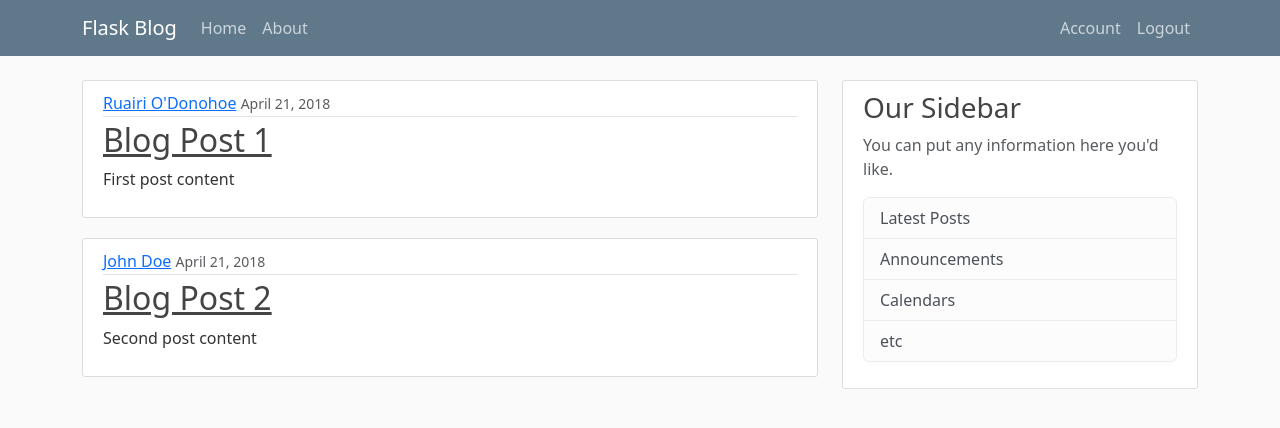
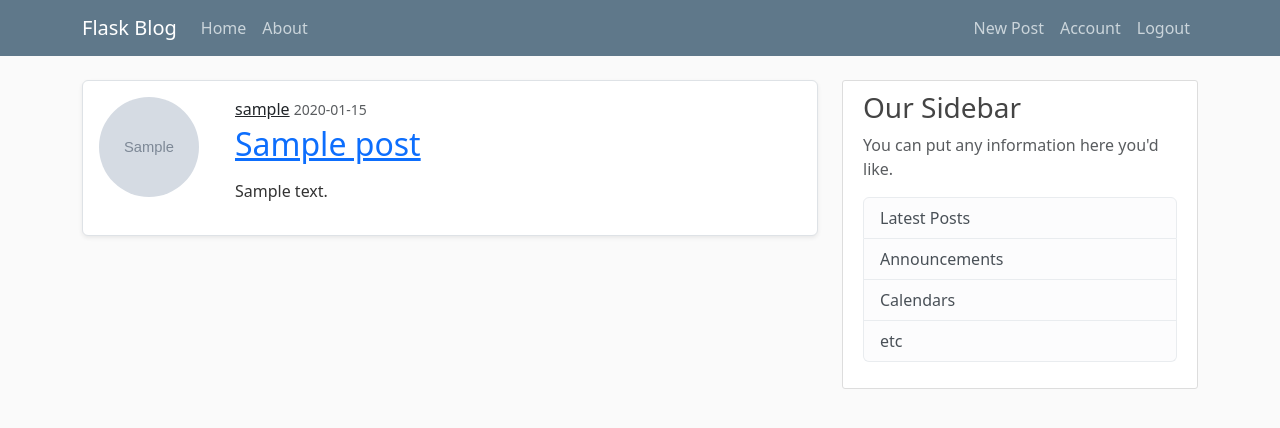
Before and after one commit to ruairiodonohoe/flaskblog, a Flask app: page / in a window 1280 px wide. Shown: the top 428 px of the page. Run offline with Flask 3, Linux system fonts and the light colour scheme; a user stored in the database is signed in; tables that the repository leaves empty hold one stand-in row (values such as "Sample post"); grey boxes marked "Sample" are stand-in pictures.

Commit message:
Created update and delete post pages

```diff
--- a/src/flaskblog/routes.py
+++ b/src/flaskblog/routes.py
@@ -1,31 +1,17 @@
-from flask import render_template, url_for, flash, redirect, request
+from flask import render_template, url_for, flash, redirect, request, abort
 from flaskblog import app, db, bcrypt
-from flaskblog.forms import RegistrationForm, LoginForm, UpdateAccountForm
-from flaskblog.models import User
+from flaskblog.forms import RegistrationForm, LoginForm, UpdateAccountForm, PostForm
+from flaskblog.models import User, Post
 from flask_login import login_user, current_user, logout_user, login_required
 import secrets
 import os
 from PIL import Image
 
-posts = [
-    {
-        "author": "Ruairi O'Donohoe",
-        "title": "Blog Post 1",
-        "content": "First post content",
-        "date_posted": "April 21, 2018",
-    },
-    {
-        "author": "John Doe",
-        "title": "Blog Post 2",
-        "content": "Second post content",
-        "date_posted": "April 21, 2018",
-    },
-]
-
 
 @app.route("/")
 @app.route("/home")
 def home():
+    posts = Post.query.all()
     return render_template("home.html", posts=posts)
 
 
@@ -106,3 +92,57 @@ def account():
         form.email.data = current_user.email
     image = url_for("static", filename="profile_pics/" + current_user.image)
     return render_template("account.html", title="Account", image=image, form=form)
+
+
+@app.route("/post/new", methods=["GET", "POST"])
+@login_required
+def new_post():
+    form = PostForm()  #
+    if form.validate_on_submit():
+        post = Post(
+            title=form.title.data, content=form.content.data, author=current_user
+        )
+        db.session.add(post)
+        db.session.commit()
+        flash("Your post has been created!", "success")
+        return redirect(url_for("home"))
+    return render_template("create_post.html", title="New Post", form=form)
+
+
+@app.route("/post/<int:post_id>")
+def post(post_id):
+    post = Post.query.get_or_404(post_id)
+    return render_template("post.html", title=post.title, post=post, legend="New Post")
+
+
+@app.route("/post/<int:post_id>/update", methods=["GET", "POST"])
+@login_required
+def update_post(post_id):
+    post = Post.query.get_or_404(post_id)
+    if post.author != current_user:
+        abort(403)
+    form = PostForm()
+    if form.validate_on_submit():
+        post.title = form.title.data
+        post.content = form.content.data
+        db.session.commit()
+        flash("Your post has been updated!", "success")
+        return redirect(url_for("post", post_id=post.id))
+    elif request.method == "GET":
+        form.title.data = post.title
+        form.content.data = post.content
+    return render_template(
+        "create_post.html", title="Update Post", form=form, legend="Update Post"
+    )
+
+
+@app.route("/post/<int:post_id>/delete", methods=["POST"])
+@login_required
+def delete_post(post_id):
+    post = Post.query.get_or_404(post_id)
+    if post.author != current_user:
+        abort(403)
+    db.session.delete(post)
+    db.session.commit()
+    flash("Your post has been deleted!", "success")
+    return redirect(url_for("home"))
--- a/src/flaskblog/templates/home.html
+++ b/src/flaskblog/templates/home.html
@@ -3,14 +3,20 @@
 {% block content %}
 
 {% for post in posts %}
-<article class="media content-section">
-    <div class="media-body">
-        <div class="article-metadata">
-            <a class="mr-2" href="#">{{ post.author }}</a>
-            <small class="text-muted">{{ post.date_posted }}</small>
+<article class="media content-section mb-4 p-3 border rounded shadow-sm" style="display: flex; gap: 20px;">
+    <!-- Left: Profile image -->
+    <img class="rounded-circle article-img" src="{{ url_for('static', filename='profile_pics/' + post.author.image) }}"
+        alt="Profile picture" style="width: 100px; height: 100px; object-fit: cover;">
+
+    <!-- Right: Everything else -->
+    <div class="media-body" style="display: flex; flex-direction: column;">
+        <div style="margin-bottom: 4px;">
+            <a class="mr-2 font-weight-bold text-dark" href="#">{{ post.author.username }}</a>
+            <small class="text-muted">{{ post.date_posted.strftime('%Y-%m-%d') }}</small>
         </div>
-        <h2><a class="article-title" href="#">{{ post.title }}</a></h2>
-        <p class="article-content">{{ post.content }}</p>
+        <h2 style="margin-top: 0;"><a class="article-title text-primary"
+                href="{{ url_for('post', post_id=post.id) }}">{{ post.title }}</a></h2>
+        <p class="article-content mt-2">{{ post.content }}</p>
     </div>
 </article>
 {% endfor %}
--- a/src/flaskblog/templates/layout.html
+++ b/src/flaskblog/templates/layout.html
@@ -31,6 +31,7 @@
                     <!-- Navbar Right Side -->
                     <div class="navbar-nav ms-auto">
                         {% if current_user.is_authenticated %}
+                        <a class="nav-item nav-link" href="{{ url_for('new_post') }}">New Post</a>
                         <a class="nav-item nav-link" href="{{ url_for('account') }}">Account</a>
                         <a class="nav-item nav-link" href="{{ url_for('logout') }}">Logout</a>
                         {% else %}
```
Also changed, not shown: src/flaskblog/forms.py (+7 -1 lines), src/flaskblog/templates/create_post.html (added, +46 -0 lines), src/flaskblog/templates/login.html (+5 -7 lines), src/flaskblog/templates/post.html (added, +45 -0 lines), src/flaskblog/static/profile_pics/324a2fd5b37bba10.jpg (added).
